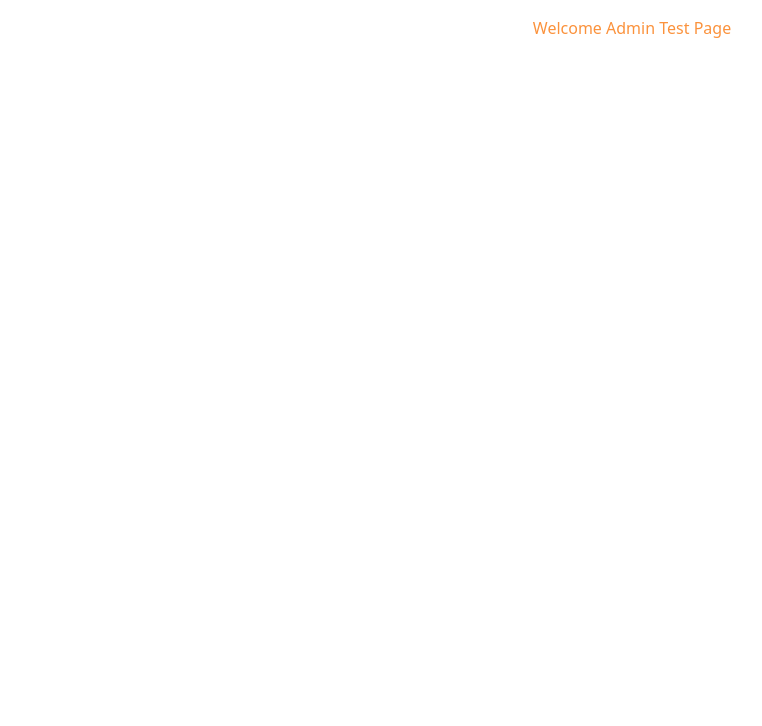
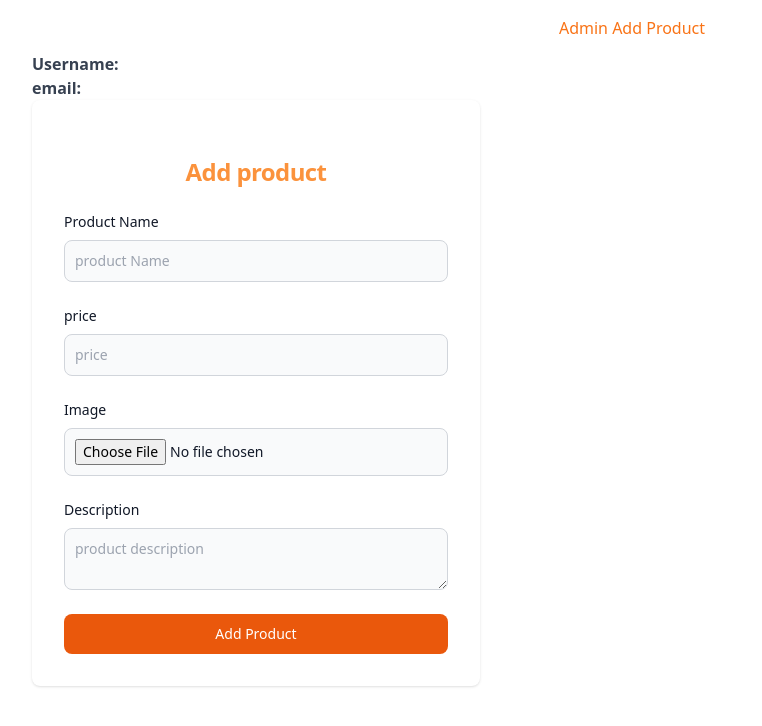
Before and after one commit to piouskenny/orange_commerce, a React (Vite) app in the folder orange-commerce-frontend/: page /admin_dashboard in a window 1280 px wide. Shown: the top 726 px of the page, without its empty margins (8-770 px from the left). Built offline with nearby package versions, Linux system fonts and the light colour scheme.

Commit message:
added admin enter product form

```diff
--- a/orange-commerce-frontend/src/Pages/Admin/Auth/Login/Login.jsx
+++ b/orange-commerce-frontend/src/Pages/Admin/Auth/Login/Login.jsx
@@ -19,25 +19,26 @@ const Login = () => {
 
   const sendRequest = (event) => {
     event.preventDefault();
-
-    console.log(formValues);
     axios
       .post("http://localhost:8000/api/v1/admin-login/", formValues)
 
       .then((response) => {
         console.log(response.data);
-
         if (response.data["failed"]) {
           setMessage(response.data["failed"]);
         } else {
           const userData = response.data;
-          return navigate("/admin_dashboard");
+
+          return navigate("/admin_dashboard", {
+            state: { userData: userData },
+          });
         }
       })
       .catch((error) => {
         console.log(error);
       });
   };
+
   return (
     <section className="">
       <div className="flex flex-col items-center justify-center px-6 py-8 mx-auto md:h-screen lg:py-0">
--- a/orange-commerce-frontend/src/Pages/Admin/Dashboard/Dashboard.jsx
+++ b/orange-commerce-frontend/src/Pages/Admin/Dashboard/Dashboard.jsx
@@ -1,9 +1,164 @@
 import React from "react";
+import { useLocation, useNavigate } from "react-router-dom";
+import { useEffect, useState } from "react";
+import axios from "axios";
 
 const Dashboard = () => {
+  const location = useLocation();
+  const userData = location.state?.userData;
+  const [username, setUsername] = useState("");
+  const [token, setToken] = useState("");
+  const [email, setEmail] = useState("");
+  const navigate = useNavigate();
+
+  useEffect(() => {
+    setUsername(userData?.username);
+    setToken(userData?.userToken);
+    setEmail(userData?.email);
+
+    console.log(username, token, email);
+  }, [username, token, email]);
+
+  if (token === null) {
+    return navigate("/admin_login");
+  }
+
+  const [formValues, setFormValues] = useState({
+    product_name: "",
+    price: "",
+    image: "",
+    description: "",
+  });
+  const [message, setMessage] = useState("");
+
+  const handleform = (event) => {
+    const { name, value } = event.target;
+    setFormValues({ ...formValues, [name]: value });
+  };
+
+  const sendRequest = (event) => {
+    event.preventDefault();
+    console.log(formValues);
+    // axios
+    //   .post("http://localhost:8000/api/v1/admin-login/", formValues)
+
+    //   .then((response) => {
+    //     console.log(response.data);
+    //     if (response.data["failed"]) {
+    //       setMessage(response.data["failed"]);
+    //     } else {
+    //       const userData = response.data;
+
+    //       return navigate("/admin_dashboard", {
+    //         state: { userData: userData },
+    //       });
+    //     }
+    //   })
+    //   .catch((error) => {
+    //     console.log(error);
+    //   });
+  };
+
   return (
     <div>
-      <p className="text-center text-orange-400"> Welcome Admin Test Page</p>
+      <h1 className="text-center text-orange-500">Admin Add Product</h1>
+
+      <p className="font-bold text-gray-700 mt-3">Username: {username}</p>
+      <p className="font-bold text-gray-700">email: {email}</p>
+
+      <div className="w-full bg-white rounded-lg shadow dark:border md:mt-0 sm:max-w-md xl:p-0 dark:bg-gray-800 dark:border-gray-700">
+        <div className="p-6 space-y-4 md:space-y-6 sm:p-8">
+          <div className="text-center text-blue-400 font-bold">{message}</div>
+
+          <h1 className="text-xl font-bold leading-tight tracking-tight text-orange-400 md:text-2xl dark:text-white text-center">
+            Add product
+          </h1>
+          <form className="space-y-4 md:space-y-6" action="#">
+            <div>
+              <label
+                for="product_name"
+                className="block mb-2 text-sm font-medium text-gray-900 dark:text-white"
+              >
+                Product Name
+              </label>
+              <input
+                type="text"
+                name="product_name"
+                value={formValues["product_name"]}
+                onChange={handleform}
+                id="product_name"
+                className="bg-gray-50 border border-gray-300 text-gray-900 sm:text-sm rounded-lg focus:ring-orange-600 focus:border-orange-600 block w-full p-2.5 dark:bg-gray-700 dark:border-gray-600 dark:placeholder-gray-400 dark:text-white dark:focus:ring-blue-500 dark:focus:border-blue-500"
+                placeholder="product Name"
+                required=""
+              />
+            </div>
+
+            <div>
+              <label
+                for="price"
+                className="block mb-2 text-sm font-medium text-gray-900 dark:text-white"
+              >
+                price
+              </label>
+              <input
+                type="number"
+                name="price"
+                value={formValues["price"]}
+                onChange={handleform}
+                id="price"
+                className="bg-gray-50 border border-gray-300 text-gray-900 sm:text-sm rounded-lg focus:ring-orange-600 focus:border-orange-600 block w-full p-2.5 dark:bg-gray-700 dark:border-gray-600 dark:placeholder-gray-400 dark:text-white dark:focus:ring-blue-500 dark:focus:border-blue-500"
+                placeholder="price"
+                required=""
+              />
+            </div>
+
+            <div>
+              <label
+                for="Image"
+                className="block mb-2 text-sm font-medium text-gray-900 dark:text-white"
+              >
+                Image
+              </label>
+              <input
+                type="file"
+                name="image"
+                value={formValues["image"]}
+                onChange={handleform}
+                id="image"
+                className="bg-gray-50 border border-gray-300 text-gray-900 sm:text-sm rounded-lg focus:ring-orange-600 focus:border-orange-600 block w-full p-2.5 dark:bg-gray-700 dark:border-gray-600 dark:placeholder-gray-400 dark:text-white dark:focus:ring-blue-500 dark:focus:border-blue-500"
+                placeholder="image"
+                required=""
+              />
+            </div>
+
+            <div>
+              <label
+                for="description"
+                className="block mb-2 text-sm font-medium text-gray-900 dark:text-white"
+              >
+                Description
+              </label>
+              <textarea
+                name="description"
+                value={formValues["description"]}
+                onChange={handleform}
+                id="description"
+                className="bg-gray-50 border border-gray-300 text-gray-900 sm:text-sm rounded-lg focus:ring-orange-600 focus:border-orange-600 block w-full p-2.5 dark:bg-gray-700 dark:border-gray-600 dark:placeholder-gray-400 dark:text-white dark:focus:ring-blue-500 dark:focus:border-blue-500"
+                placeholder="product description"
+                required=""
+              />
+            </div>
+            <button
+              onClick={sendRequest}
+              type="submit"
+              className="w-full text-white bg-orange-600 hover:bg-orange-700 focus:ring-4 focus:outline-none focus:ring-orange-300 font-medium rounded-lg text-sm px-5 py-2.5 text-center dark:bg-orange-600 dark:hover:bg-orange-700 dark:focus:ring-orange-800"
+            >
+              Add Product
+            </button>
+          </form>
+        </div>
+      </div>
+
     </div>
   );
 };
--- /dev/null
+++ b/orange-commerce-frontend/src/Pages/Admin/ProductForm/ProductForm.jsx
@@ -0,0 +1,9 @@
+import React from 'react'
+
+const ProductForm = () => {
+  return (
+    <div></div>
+  )
+}
+
+export default ProductForm
--- a/package.json
+++ /dev/null
@@ -1,5 +0,0 @@
-{
-  "dependencies": {
-    "react-router-dom": "^6.14.0"
-  }
-}
```
Also changed, not shown: 2 other files (tests, documents, lock files or other folders).
